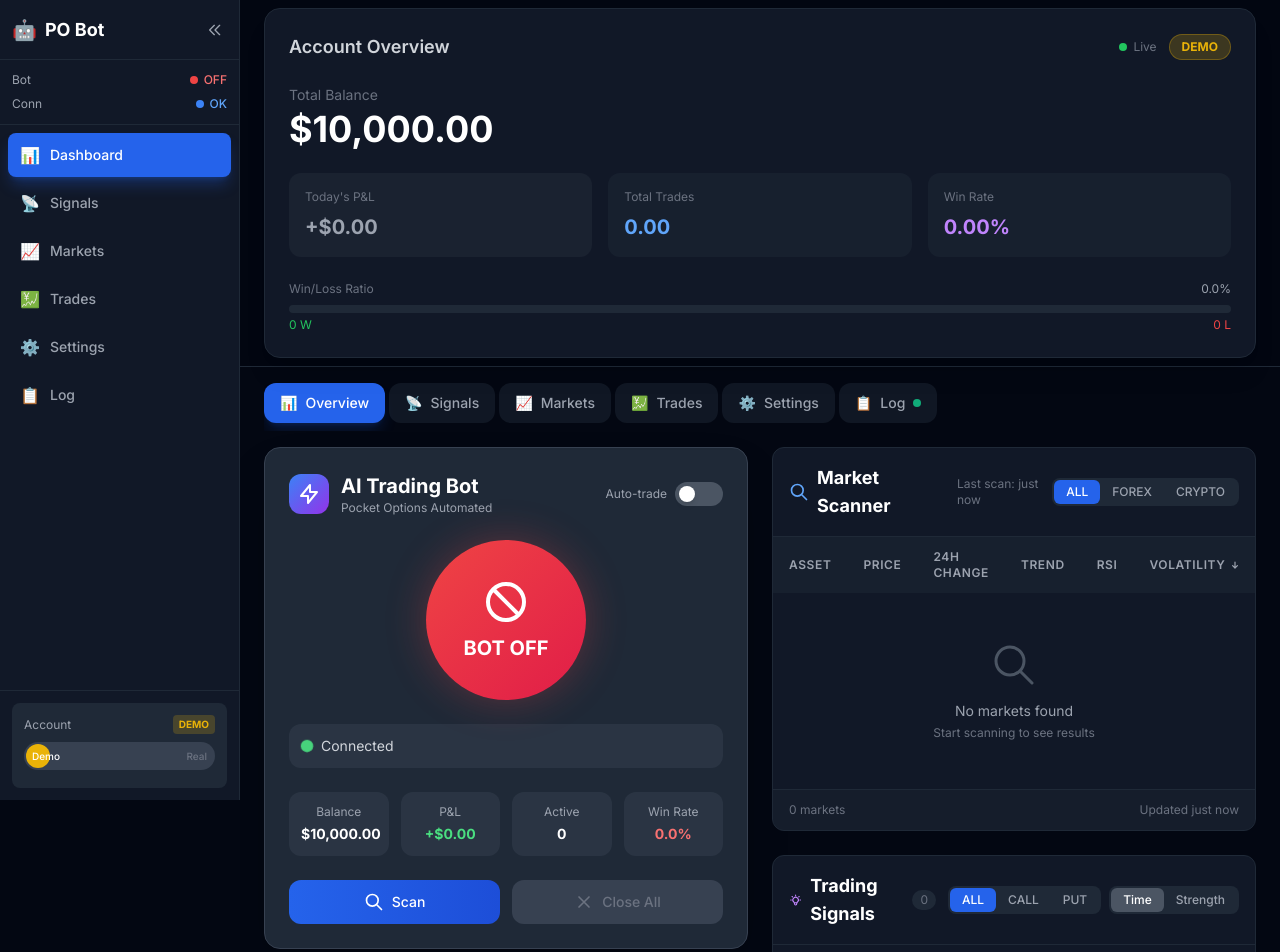
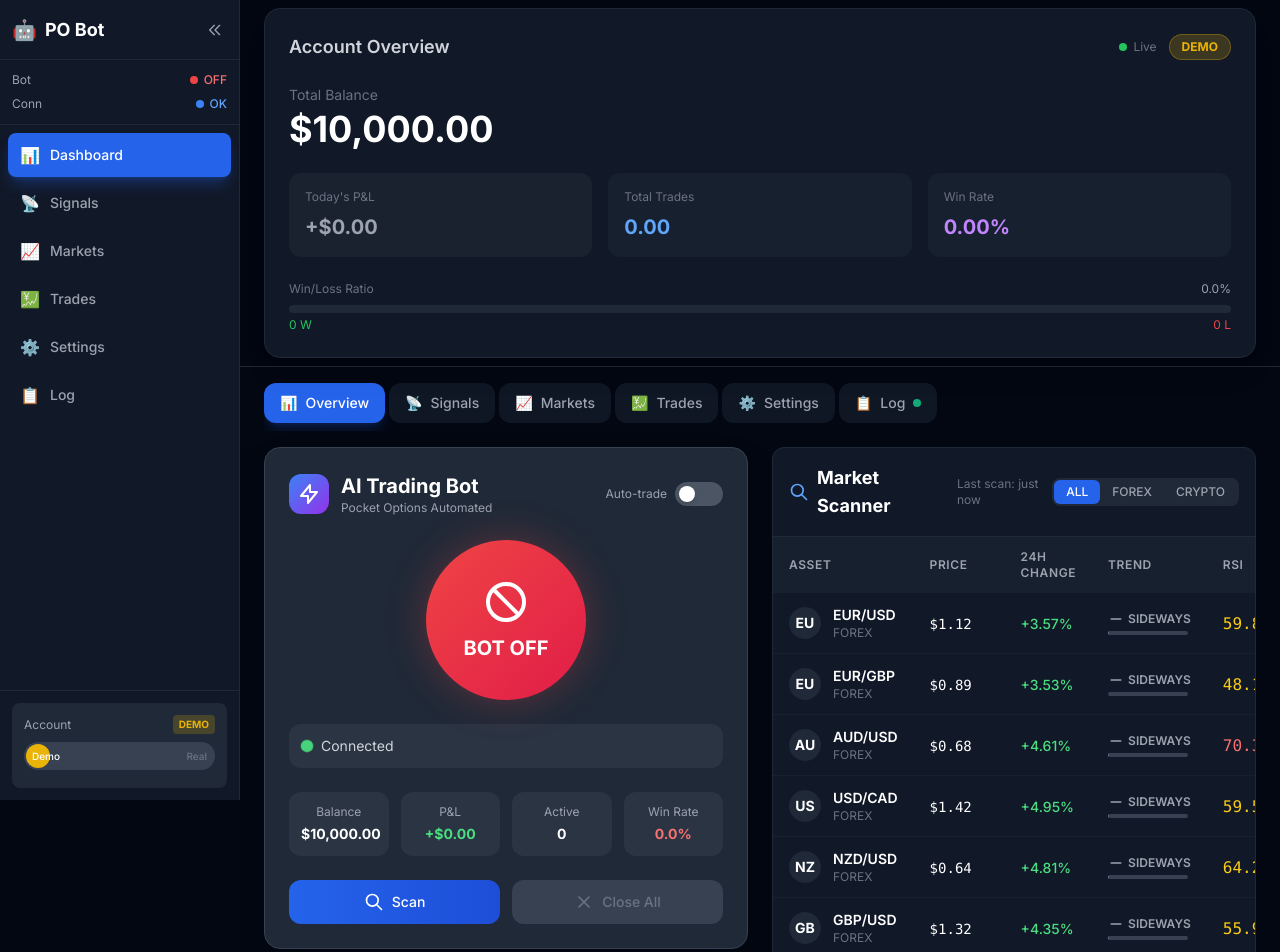
Before and after one commit to monicahmoh4-svg/pocket-options-ai-bot, a Next.js app: page /dashboard in a window 1280 px wide. Shown: the top 952 px of the page. Built offline with nearby package versions, Linux system fonts and the light colour scheme; sample sign-in values are in the browser's storage.

Commit message:
fix: scan timing, candle volatility, signal generation, add favicon

```diff
--- a/src/app/dashboard/page.tsx
+++ b/src/app/dashboard/page.tsx
@@ -36,20 +36,22 @@
   const candles: CandleData[] = [];
   let price = basePrice;
   const now = Date.now();
+  const volatility = basePrice * 0.0015;
   for (let i = 0; i < count; i++) {
-    const volatility = basePrice * 0.0005;
-    const change = (Math.random() - 0.5) * 2 * volatility;
+    const trendBias = Math.sin(i / 30) * volatility * 0.4;
+    const change = (Math.random() - 0.48) * volatility * 2 + trendBias;
     const open = price;
     const close = price + change;
-    const high = Math.max(open, close) + Math.random() * volatility * 0.5;
-    const low = Math.min(open, close) - Math.random() * volatility * 0.5;
+    const wick = Math.abs(change) * 0.3 + Math.random() * volatility * 0.2;
+    const high = Math.max(open, close) + wick;
+    const low = Math.min(open, close) - wick;
     candles.push({
       timestamp: now - (count - i) * 15000,
       open: Math.round(open * 100000) / 100000,
       high: Math.round(high * 100000) / 100000,
       low: Math.round(low * 100000) / 100000,
       close: Math.round(close * 100000) / 100000,
-      volume: Math.floor(Math.random() * 1000) + 100,
+      volume: Math.floor(Math.random() * 800) + 200,
     });
     price = close;
   }
@@ -175,9 +177,14 @@
         ? currentAssets.filter((a) => currentSelectedMarkets.includes(a.id))
         : currentAssets.slice(0, 10);
 
+      let marketsScanned = 0;
+      let signalsFound = 0;
+
       for (const market of marketsToScan) {
         const candles = currentCandleData.get(market.id);
         if (!candles || candles.length < 30) continue;
+
+        marketsScanned++;
 
         const scans = marketScannerRef.current?.scanMarkets(
           [{ id: market.id, name: market.name }],
@@ -189,6 +196,7 @@
 
         const sigs = signalGenRef.current?.generateSignals(candles, market.id, market.name) || [];
         for (const sig of sigs) {
+          signalsFound++;
           addSignal(sig);
           const scan = scans?.find((s) => s.assetId === market.id);
           if (scan && aiAdvisorRef.current) {
@@ -199,7 +207,7 @@
       }
 
       setLastScanTime(Date.now());
-      addConnectionLog(`Scan complete: ${marketsToScan.length} markets analyzed`, 'success');
+      addConnectionLog(`Scan complete: ${marketsScanned} markets analyzed, ${signalsFound} signals found`, 'success');
       clearOldSignals();
     } catch (error) {
       addConnectionLog(`Scan error: ${(error as Error).message}`, 'error');
@@ -282,17 +290,6 @@
   }, [signals, mounted, isDemoMode, executeDemoTrade]);
 
   useEffect(() => {
-    if (!mounted) return;
-
-    runMarketScan();
-    scanIntervalRef.current = setInterval(runMarketScan, 15000);
-
-    return () => {
-      if (scanIntervalRef.current) clearInterval(scanIntervalRef.current);
-    };
-  }, [mounted, runMarketScan]);
-
-  useEffect(() => {
     if (!mounted || !isDemoMode) return;
 
     demoIntervalRef.current = setInterval(() => {
@@ -302,7 +299,7 @@
 
       for (const asset of currentAssets) {
         const currentPrice = currentPriceData.get(asset.id) || getBasePriceForAsset(asset.id);
-        const volatility = currentPrice * (asset.category === 'Crypto' ? 0.002 : 0.0003);
+        const volatility = currentPrice * (asset.category === 'Crypto' ? 0.003 : 0.0015);
         const change = (Math.random() - 0.5) * 2 * volatility;
         const newPrice = Math.round((currentPrice + change) * 100000) / 100000;
         updatePrice(asset.id, newPrice);
@@ -338,9 +335,9 @@
 
     return () => { if (demoIntervalRef.current) clearInterval(demoIntervalRef.current); };
   }, [mounted, isDemoMode, updatePrice, setCandles]);
-
   useEffect(() => {
     if (!mounted) return;
+
     const token = localStorage.getItem('auth_token');
     const isDemoStored = localStorage.getItem('is_demo');
     if (!token) { router.push('/'); return; }
@@ -375,8 +372,17 @@
       addChartData({ time: new Date().toISOString(), balance: 10000, profit: 0 });
       addConnectionLog('Demo mode initialized | Balance: $10,000', 'success');
       addConnectionLog(`Loaded ${demoAssets.length} assets`, 'info');
+
+      setTimeout(() => {
+        runMarketScan();
+        scanIntervalRef.current = setInterval(runMarketScan, 15000);
+      }, 500);
     } else {
       connectWebSocket(token);
+      setTimeout(() => {
+        runMarketScan();
+        scanIntervalRef.current = setInterval(runMarketScan, 15000);
+      }, 1000);
     }
 
     return () => { cleanup(); };
--- a/src/app/layout.tsx
+++ b/src/app/layout.tsx
@@ -7,6 +7,9 @@
 export const metadata: Metadata = {
   title: 'PO AI Trading Bot',
   description: 'AI-powered Pocket Options trading bot',
+  icons: {
+    icon: '/favicon.svg',
+  },
 };
 
 export default function RootLayout({
@@ -16,6 +19,9 @@
 }) {
   return (
     <html lang="en">
+      <head>
+        <link rel="icon" href="/favicon.svg" type="image/svg+xml" />
+      </head>
       <body className={`${inter.className} bg-gray-950 text-white`}>
         {children}
       </body>
```
Also changed, not shown: public/favicon.svg (added).
